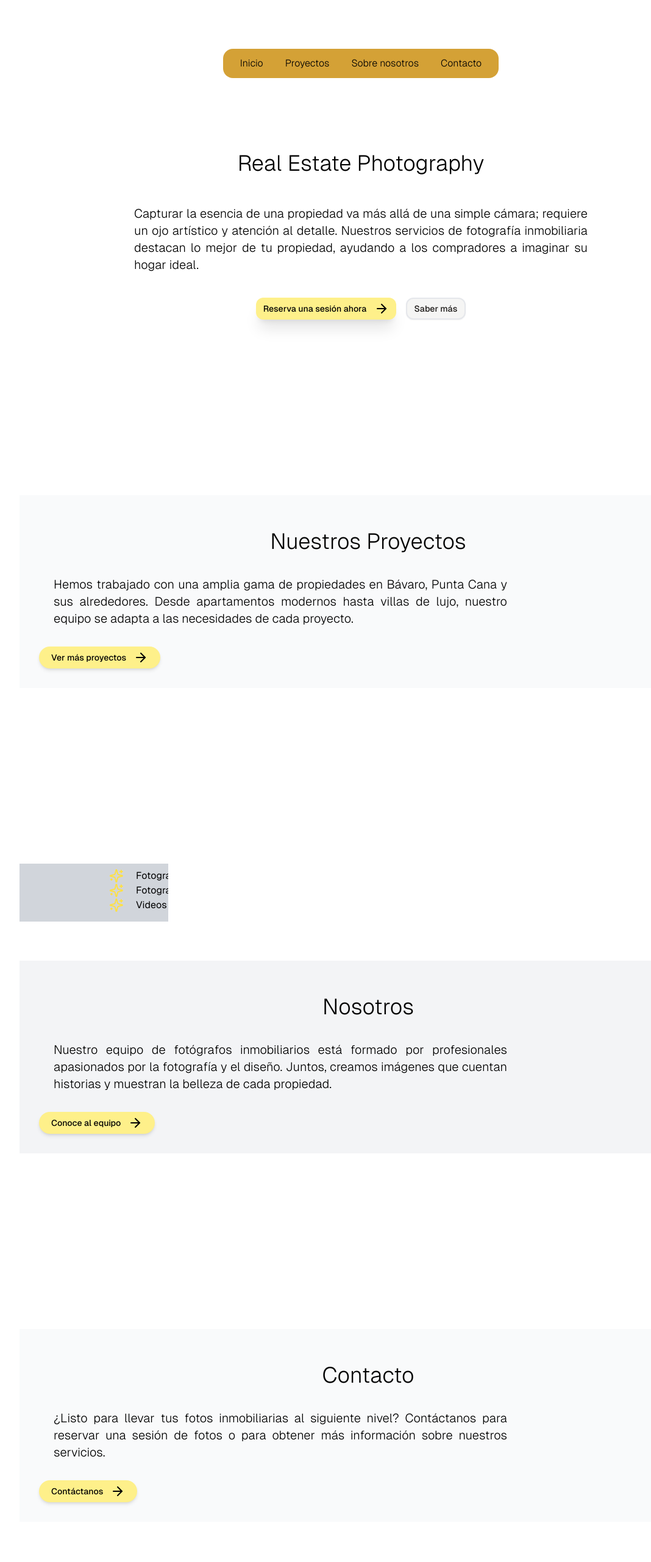
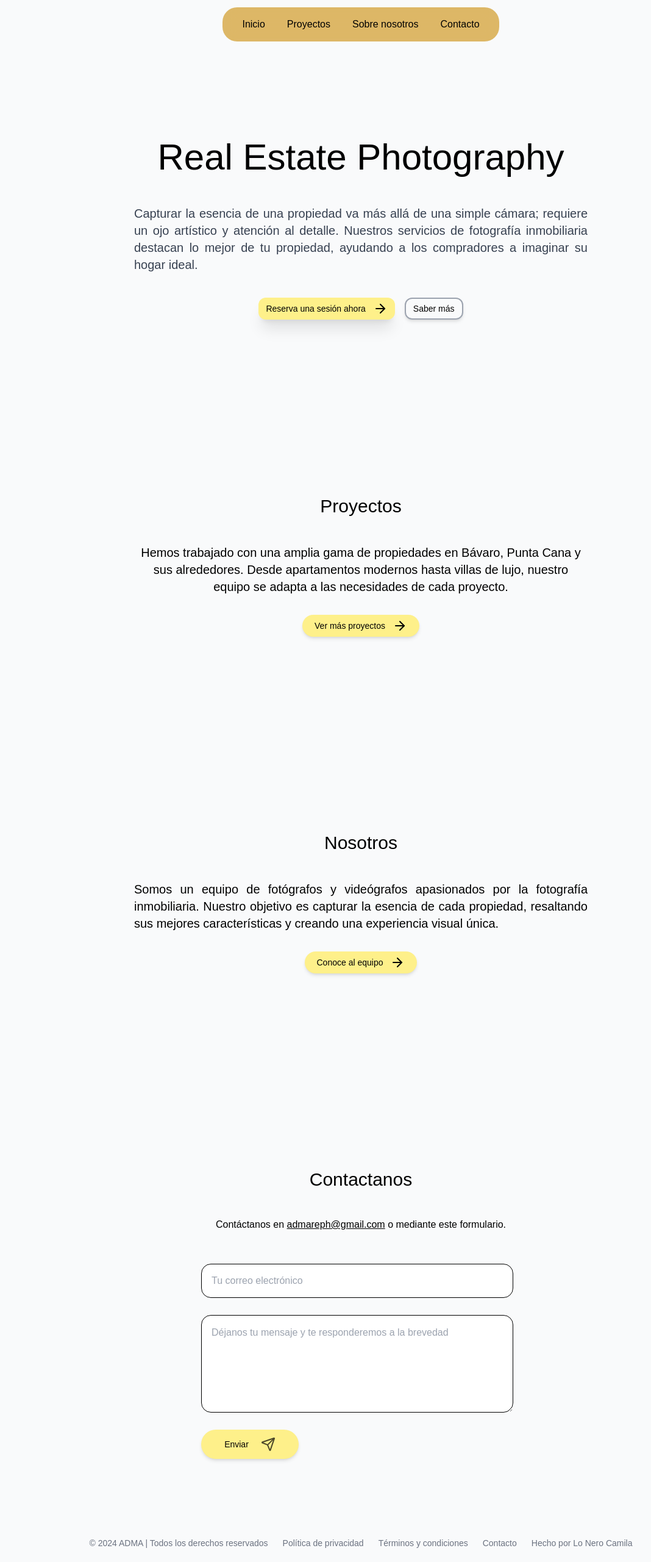
Before and after one commit to imcami/adma, a Next.js app: page / in a window 1280 px wide. Shown: the top 2561 px of the page at 61% size, without its empty margins (48-1116 px from the left). Built offline with nearby package versions, Linux system fonts and the light colour scheme.

Commit message:
added style

```diff
--- a/app/layout.tsx
+++ b/app/layout.tsx
@@ -22,8 +22,7 @@ export const metadata: Metadata = {
     type: "website",
     url: "https://www.adma.com",
     siteName: "ADMA",
-
-  }
+  },
 };
 
 export default function RootLayout({
@@ -34,7 +33,7 @@ export default function RootLayout({
   return (
     <html lang="en">
       <body
-        className={`${geistSans.variable} ${geistMono.variable} antialiased  ` }
+        className={`${geistSans.variable} ${geistMono.variable} antialiased w-full bg-gray-50`}
       >
         {children}
       </body>
--- a/app/page.tsx
+++ b/app/page.tsx
@@ -1,10 +1,12 @@
 "use client";
 import { useState, useEffect } from "react";
-import { ArrowRight } from "lucide-react";
+import { ArrowRight, Contact } from "lucide-react";
 import { Button } from "../components/ui/button";
 import Navbar from "../components/navbar";
-import WorkTogetherBtn  from "../components/ui/WorkTogetherBtn";
+import WorkTogetherBtn from "../components/ui/WorkTogetherBtn";
 import Marquee from "@/components/ui/Marquee";
+import ContactForm from "@/components/ContactForm";
+import SectionHeading from "@/components/SectionHeading";
 export default function Home() {
   const [scrolled, setScrolled] = useState(false);
 
@@ -24,18 +26,21 @@ export default function Home() {
   }, []);
 
   return (
-    <div className="flex flex-col min-h-screen gap-16 sm:p-20 font-[family-name:var(--font-geist-sans)]">
+    <div className="mt-3">
       <Navbar />
-      <div className="w-full border-gray-300 my-2"></div>
+      <div className="w-full border-gray-300 my-48"></div>
 
       {/* Main */}
-      <main className="flex flex-col gap-16 items-center sm:items-start w-full">
+      <main className="flex flex-col gap-16 items-center w-full">
         {/* Sección de Inicio */}
-        <section id="inicio" className="w-full flex flex-col items-center">
-          <h1 className="text-4xl text-center m-3 p-3 font-light">
+        <section
+          id="inicio"
+          className="w-full flex flex-col items-center"
+        >
+          <h1 className="text-6xl text-center m-3 p-3  text-dark-blue">
             Real Estate Photography
           </h1>
-          <p className="text-justify text-xl m-3 p-3 font-light w-full sm:max-w-3xl">
+          <p className="text-justify text-xl m-3 p-3  text-gray-700 w-full sm:max-w-3xl">
             Capturar la esencia de una propiedad va más allá de una simple
             cámara; requiere un ojo artístico y atención al detalle. Nuestros
             servicios de fotografía inmobiliaria destacan lo mejor de tu
@@ -43,77 +48,71 @@ export default function Home() {
           </p>
           <div className="flex flex-col sm:flex-row gap-4 mt-4">
             <div>
-               <WorkTogetherBtn/>
+              <WorkTogetherBtn />
             </div>
 
             <Button
               variant={"secondary"}
-              className="border-2 p-3 flex rounded-xl hover:bg-yellow-200 hover:text-black "
+              className="border-2 border-gray-400 p-3 flex rounded-xl hover:bg-yellow-200 hover:text-black shadow-md transition duration-300"
             >
               Saber más
             </Button>
           </div>
         </section>
+
         <div className="w-full border-gray-300 my-20"></div>
 
         {/* Sección Proyectos */}
-        <section id="proyectos" className="flex flex-col items-center gap-8 p-8 bg-gray-50 w-full">
-          <div className="w-full">
-            <h1 className="text-4xl text-center m-3 p-3 font-light w-full">
-              Nuestros Proyectos
-            </h1>
-            <p className="text-justify text-xl m-3 p-3 font-light w-full sm:max-w-3xl">
+        <section id="proyectos">
+          <div className="w-full text-center">
+            <SectionHeading>Proyectos</SectionHeading>
+            <p className="text-center text-xl m-3 p-3 font-light w-full sm:max-w-3xl">
               Hemos trabajado con una amplia gama de propiedades en Bávaro,
               Punta Cana y sus alrededores. Desde apartamentos modernos hasta
               villas de lujo, nuestro equipo se adapta a las necesidades de cada
               proyecto.
             </p>
-            <Button className="flex items-center bg-yellow-200 text-black rounded-full px-5 py-3 mt-5 shadow-md transition-all hover:bg-yellow-300">
+            <Button className="flex justify-center items-center mx-auto bg-yellow-200 text-black rounded-full px-5 py-3 mt-5 shadow-md transition-all hover:bg-yellow-300">
               Ver más proyectos <ArrowRight className="animate-pulse ml-3" />
             </Button>
           </div>
         </section>
+
         <div className="w-full border-gray-300 my-20"></div>
-        <Marquee />
+        {/* <Marquee /> */}
         {/* Sección Nosotros */}
-        <section id="nosotros" className="flex flex-col items-center gap-8 p-8 bg-gray-100 w-full">
+
+        <section
+          id="nosotros"
+          className="flex flex-col items-center gap-8 p-8  bg-fuzzy  "
+        >
           <div className="w-full">
-            <h1 className="text-4xl text-center m-3 p-3 font-light w-full">
-              Nosotros
-            </h1>
-            <p className="text-justify text-xl m-3 p-3 font-light w-full sm:max-w-3xl">
-              Nuestro equipo de fotógrafos inmobiliarios está formado por
-              profesionales apasionados por la fotografía y el diseño. Juntos,
-              creamos imágenes que cuentan historias y muestran la belleza de
-              cada propiedad.
+            <SectionHeading>Nosotros</SectionHeading>
+
+            <p className="flex flex-col text-justify text-xl m-3 p-3 font-light sm:max-w-3xl">
+              Somos un equipo de fotógrafos y videógrafos apasionados por la
+              fotografía inmobiliaria. Nuestro objetivo es capturar la esencia
+              de cada propiedad, resaltando sus mejores características y
+              creando una experiencia visual única.
             </p>
-            <Button className="flex items-center bg-yellow-200 text-black rounded-full px-5 py-3 mt-5 shadow-md transition-all hover:bg-yellow-300">
+            <Button className="flex justify-center items-center mx-auto bg-yellow-200 text-black rounded-full px-5 py-3 mt-5 shadow-md transition-all hover:bg-yellow-300">
               Conoce al equipo <ArrowRight className="animate-pulse ml-3" />
             </Button>
           </div>
         </section>
+
         <div className="w-full border-gray-300 my-20"></div>
 
         {/* Sección Contacto */}
-        <section id="contacto" className="flex flex-col items-center gap-8 p-8 bg-gray-50 w-full">
+        <section id="contacto" className="flex flex-col items-center mb-32 ">
           <div className="w-full">
-            <h1 className="text-4xl text-center m-3 p-3 font-light w-full">
-              Contacto
-            </h1>
-            <p className="text-justify text-xl m-3 p-3 font-light w-full sm:max-w-3xl">
-              ¿Listo para llevar tus fotos inmobiliarias al siguiente nivel?
-              Contáctanos para reservar una sesión de fotos o para obtener más
-              información sobre nuestros servicios.
-            </p>
-            <Button className="flex items-center bg-yellow-200 text-black rounded-full px-5 py-3 mt-5 shadow-md transition-all hover:bg-yellow-300">
-              Contáctanos <ArrowRight className="animate-pulse ml-3" />
-            </Button>
+            <ContactForm />
           </div>
         </section>
       </main>
 
       {/* Footer */}
-      <footer className="flex gap-6 text-sm flex-wrap items-center justify-center w-full">
+      <footer className="flex gap-6 text-sm flex-wrap items-center justify-center w-full mb-12">
         <div>
           <p className="text-center text-gray-500 font-light">
             &copy; {new Date().getFullYear()} ADMA | Todos los derechos
--- a/components/ContactForm.tsx
+++ b/components/ContactForm.tsx
@@ -1,2 +1,39 @@
+import React from "react";
+import SectionHeading from "./SectionHeading";
+import { Button } from "./ui/button";
+import { Send } from "lucide-react";
 
-import {z} from "zod";
+function ContactForm() {
+  return (
+    <div className="mb-22 px-4 sm:px-8 lg:px-16">
+      <SectionHeading>Contactanos</SectionHeading>
+      <p className="flex flex-col sm:flex-row text-justify m-3 p-3 font-light text-md sm:max-w-3xl">
+        Contáctanos en&nbsp;
+        <a className="underline" href="mailto:admareph@gmail.com">
+          admareph@gmail.com
+        </a>
+        &nbsp;o mediante este formulario.
+      </p>
+      <form className="flex flex-col gap-4 mt-10">
+        <input
+          className="h-14 px-4 rounded-lg border border-black w-full sm:max-w-lg"
+          type="email"
+          placeholder="Tu correo electrónico"
+        />
+        <textarea
+          className="h-40 p-4 rounded-lg border border-black w-full sm:max-w-lg my-3"
+          placeholder="Déjanos tu mensaje y te responderemos a la brevedad"
+        />
+        <Button
+          className="group flex items-center justify-center gap-2 h-[3rem] w-[8rem] sm:w-[10rem] bg-yellow-200 text-black rounded-full shadow-md transition-all hover:bg-yellow-300 focus:scale-110 outline-none"
+          type="submit"
+        >
+          Enviar{" "}
+          <Send className="animate-pulse ml-3 text-xs opacity-70 transition-all group-hover:translate-x-1 group-hover:-translate-y-1" />{" "}
+        </Button>
+      </form>
+    </div>
+  );
+}
+
+export default ContactForm;
--- /dev/null
+++ b/components/SectionHeading.tsx
@@ -0,0 +1,13 @@
+import React from "react";
+
+type SectionHeadingProps = {
+    children: React.ReactNode;
+}
+
+export default function SectionHeading({ children }: SectionHeadingProps) {
+    return (
+        <h2 className="text-3xl font-medium capitalize  text-center mb-8">
+            {children}
+        </h2>
+    );
+}
--- a/components/navbar.tsx
+++ b/components/navbar.tsx
@@ -1,10 +1,17 @@
 "use client";
 import { useState, useEffect } from "react";
-import { NavigationMenu, NavigationMenuList, NavigationMenuItem, NavigationMenuLink } from "@/components/ui/navigation-menu";
-import links from "../data/links"; // Aquí tienes los links con las rutas tipo '#inicio', '#nosotros', etc.
+import {
+  NavigationMenu,
+  NavigationMenuList,
+  NavigationMenuItem,
+  NavigationMenuLink,
+} from "@/components/ui/navigation-menu";
+import links from "../data/links";
+import { Menu, X } from "lucide-react";
 
 export default function Home() {
   const [scrolled, setScrolled] = useState(false);
+  const [isMenuOpen, setIsMenuOpen] = useState(false);
 
   const handleScroll = () => {
     if (window.scrollY > 50) {
@@ -21,14 +28,28 @@ export default function Home() {
     };
   }, []);
 
+  const toggleMenu = () => {
+    setIsMenuOpen(!isMenuOpen);
+  };
+
   return (
-    <header className="flex justify-center">
+    <header className="flex justify-center w-full">
       <nav
-        className={`flex fixed transition-all duration-300 ease-in-out p-3
-          ${scrolled ? 'bg-yellow-400 bg-opacity-90 backdrop-blur-xl shadow-xl' : 'bg-yellow-600 bg-opacity-80 backdrop-blur-sm'}
-          z-50 rounded-2xl`}
+        className={`fixed transition-all duration-300 ease-in-out p-4 w-full sm:w-auto
+          ${scrolled ? 'bg-yellow-400 bg-opacity-80 backdrop-blur-lg shadow-xl' : 'bg-yellow-600 bg-opacity-60 backdrop-blur-md'}
+          z-50 rounded-b-3xl sm:rounded-3xl`}
       >
-        <NavigationMenu>
+        <div className="flex items-center justify-between w-full sm:w-auto">
+
+          <div className="sm:hidden flex items-center justify-between w-full">
+            <h1 className="font-semibold text-xl text-black">ADMA</h1>
+            <button onClick={toggleMenu} className="text-black p-2">
+              {isMenuOpen ? <X size={28} /> : <Menu size={28} />}
+            </button>
+          </div>
+
+          {/* Menú en pantallas grandes */}
+          <NavigationMenu className="hidden sm:flex">
             <NavigationMenuList className="flex">
               {links.map((link) => (
                 <NavigationMenuItem key={link.url}>
@@ -44,6 +65,23 @@ export default function Home() {
               ))}
             </NavigationMenuList>
           </NavigationMenu>
+        </div>
+
+        {/* Menú desplegable para pantallas pequeñas */}
+        {isMenuOpen && (
+          <div className="absolute top-16 left-0 w-full bg-yellow-500 bg-opacity-90 backdrop-blur-xl shadow-xl p-8 rounded-b-3xl sm:hidden transition-transform duration-300 ease-in-out">
+            {links.map((link) => (
+              <a
+                key={link.url}
+                href={link.url}
+                className="block text-center text-white font-medium text-lg hover:bg-yellow-200 hover:text-black rounded-lg py-3 transition-colors duration-300 ease-in-out"
+                onClick={toggleMenu}
+              >
+                {link.name}
+              </a>
+            ))}
+          </div>
+        )}
       </nav>
     </header>
   );
--- a/public/globals.css
+++ b/public/globals.css
@@ -2,81 +2,46 @@
 @tailwind components;
 @tailwind utilities;
 
+/* Importa las fuentes desde Google Fonts */
+@import url('https://fonts.googleapis.com/css2?family=Montserrat:wght@300;400;600&family=Playfair+Display:wght@400;700&display=swap');
+
 body {
-  font-family: Arial, Helvetica, sans-serif;
+  font-family: 'Montserrat', sans-serif; /* Fuente moderna y profesional */
+}
+
+@layer base {
+  :root {
+    --background: #f9fafb; /* Suave color de fondo */
+    --foreground: #002147; /* Texto oscuro */
+    --primary: #ffcc00; /* Color dorado para elementos destacados */
+    --border: rgba(0, 0, 0, 0.1); /* Borde suave */
+    --radius: 1rem; /* Bordes redondeados */
+  }
 }
 
 @layer utilities {
   .text-balance {
     text-wrap: balance;
   }
-}
 
-@layer base {
-  :root {
-    --background: 0 0% 100%;
-    --foreground: 20 14.3% 4.1%;
-    --card: 0 0% 100%;
-    --card-foreground: 20 14.3% 4.1%;
-    --popover: 0 0% 100%;
-    --popover-foreground: 20 14.3% 4.1%;
-    --primary: 47.9 95.8% 53.1%;
-    --primary-foreground: 26 83.3% 14.1%;
-    --secondary: 60 4.8% 95.9%;
-    --secondary-foreground: 24 9.8% 10%;
-    --muted: 60 4.8% 95.9%;
-    --muted-foreground: 25 5.3% 44.7%;
-    --accent: 60 4.8% 95.9%;
-    --accent-foreground: 24 9.8% 10%;
-    --destructive: 0 84.2% 60.2%;
-    --destructive-foreground: 60 9.1% 97.8%;
-    --border: 20 5.9% 90%;
-    --input: 20 5.9% 90%;
-    --ring: 20 14.3% 4.1%;
-    --radius: 1rem;
-    --chart-1: 12 76% 61%;
-    --chart-2: 173 58% 39%;
-    --chart-3: 197 37% 24%;
-    --chart-4: 43 74% 66%;
-    --chart-5: 27 87% 67%;
+  .shadow-old-money {
+    box-shadow: 0 2px 10px rgba(0, 0, 0, 0.1); /* Sombra suave */
   }
 
-  .dark {
-    --background: 20 14.3% 4.1%;
-    --foreground: 60 9.1% 97.8%;
-    --card: 20 14.3% 4.1%;
-    --card-foreground: 60 9.1% 97.8%;
-    --popover: 20 14.3% 4.1%;
-    --popover-foreground: 60 9.1% 97.8%;
-    --primary: 47.9 95.8% 53.1%;
-    --primary-foreground: 26 83.3% 14.1%;
-    --secondary: 12 6.5% 15.1%;
-    --secondary-foreground: 60 9.1% 97.8%;
-    --muted: 12 6.5% 15.1%;
-    --muted-foreground: 24 5.4% 63.9%;
-    --accent: 12 6.5% 15.1%;
-    --accent-foreground: 60 9.1% 97.8%;
-    --destructive: 0 62.8% 30.6%;
-    --destructive-foreground: 60 9.1% 97.8%;
-    --border: 12 6.5% 15.1%;
-    --input: 12 6.5% 15.1%;
-    --ring: 35.5 91.7% 32.9%;
-    --chart-1: 220 70% 50%;
-    --chart-2: 160 60% 45%;
-    --chart-3: 30 80% 55%;
-    --chart-4: 280 65% 60%;
-    --chart-5: 340 75% 55%;
+  .rounded-old-money {
+    border-radius: var(--radius); /* Bordes redondeados */
   }
 }
 
-
 @keyframes marquee {
   0% { transform: translateX(100%); }
-  100% { transform: translateX(-90%); }
   100% { transform: translateX(-100%); }
 }
 
 .animate-marquee {
   animation: marquee 30s linear infinite;
+}
 
+.borderBlack {
+  @apply border-black/10;
 }
```
Also changed, not shown: data/z.ts (+27 -27 lines). Lines whose indentation alone changed are shown as unchanged.
